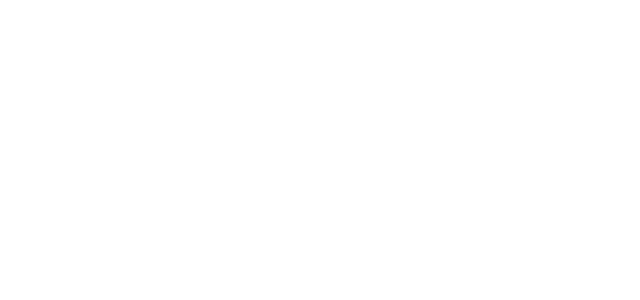
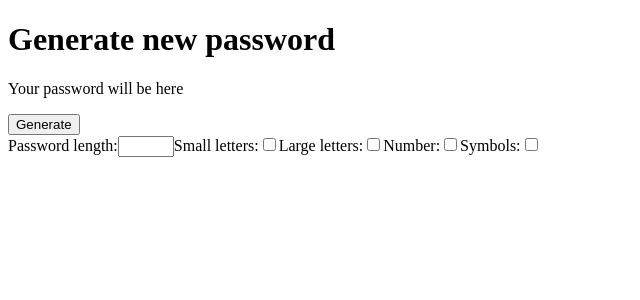
Before and after one commit to szymg2001/password-tool, a React (Vite) app in the folder password-tool/: page / in a window 1280 px wide. Shown: the top 300 px of the page, without its empty margins (0-640 px from the left). Built offline with nearby package versions, Linux system fonts and the light colour scheme.

Commit message:
Added GeneratePassword component with jest tests implemented for inputs

```diff
--- a/password-tool/src/App.tsx
+++ b/password-tool/src/App.tsx
@@ -1,10 +1,11 @@
+import GeneratePassword from "./components/GeneratePassword";
 import { useAppContext } from "./context/appContext";
 
 function App() {
   let appContext = useAppContext();
   return (
     <div className="container">
-      <>{}</>
+      <GeneratePassword />
     </div>
   );
 }
--- /dev/null
+++ b/password-tool/src/components/GeneratePassword.tsx
@@ -0,0 +1,44 @@
+import React from "react";
+import { genRules, password, useAppContext } from "../context/appContext";
+import RuleInput from "./RuleInput";
+
+export default function GeneratePassword() {
+  let [password, setPassword] = React.useState<password | null>(null);
+  let [rules, setRules] = React.useState<genRules>({
+    length: 12,
+  });
+  let { generatePassword } = useAppContext();
+
+  const updateRule = (ruleName: keyof genRules, value: boolean) => {
+    setRules((prev) => ({ ...prev, [ruleName]: value }));
+  };
+
+  return (
+    <div className="generate-password__container">
+      <h1 className="generate-password__header">Generate new password</h1>
+      <p className="generate-password__result">
+        {password ? password.value : "Your password will be here"}
+      </p>
+      <button onClick={() => setPassword(generatePassword(rules))}>
+        Generate
+      </button>
+      <div className="generate-passwords__rules">
+        <label>
+          Password length:
+          <input
+            type="number"
+            min={1}
+            max={32}
+            onChange={(e) =>
+              setRules((prev) => ({ ...prev, length: e.target.value }))
+            }
+          />
+        </label>
+        <RuleInput label="Small letters" onCheck={updateRule} />
+        <RuleInput label="Large letters" onCheck={updateRule} />
+        <RuleInput label="Number" onCheck={updateRule} />
+        <RuleInput label="Symbols" onCheck={updateRule} />
+      </div>
+    </div>
+  );
+}
--- /dev/null
+++ b/password-tool/src/components/RuleInput.tsx
@@ -0,0 +1,31 @@
+import React from "react";
+import { genRules } from "../context/appContext";
+
+interface RuleInputProps {
+  label: string;
+  onCheck: (ruleName: keyof genRules, isChecked: boolean) => void;
+}
+
+type labels = "Numbers" | "Small letters" | "Symbols" | "Large letters";
+
+export default function RuleInput({ label, onCheck }: RuleInputProps) {
+  let rules: { label: labels; ruleName: keyof genRules }[] = [
+    { label: "Numbers", ruleName: "numbers" },
+    { label: "Small letters", ruleName: "smallLetters" },
+    { label: "Symbols", ruleName: "symbols" },
+    { label: "Large letters", ruleName: "largeLetters" },
+  ];
+
+  let rule = rules.find((el) => el.label === label)?.ruleName || "smallLetters";
+
+  const handleCheck = (e: React.ChangeEvent<HTMLInputElement>) => {
+    onCheck(rule, e.target.checked);
+  };
+
+  return (
+    <label>
+      {`${label}:`}
+      <input type="checkbox" onChange={handleCheck} />
+    </label>
+  );
+}
--- a/password-tool/src/context/appContext.tsx
+++ b/password-tool/src/context/appContext.tsx
@@ -1,7 +1,7 @@
 import React, { ReactNode } from "react";
 import useLocalStorage from "../hooks/useLocalStorage";
 
-type genRules = {
+export type genRules = {
   smallLetters?: boolean;
   largeLetters?: boolean;
   numbers?: boolean;
@@ -10,7 +10,7 @@ type genRules = {
   comment?: string;
 };
 
-type password = {
+export type password = {
   value: string;
   comment?: string;
   date: Date;
@@ -51,8 +51,8 @@ export function AppContextProvider({ children }: { children: ReactNode }) {
     largeLetters && (generateFromString += lg);
     numbers && (generateFromString += nb);
     symbols && (generateFromString += symb);
-    smallLetters ||
-      (generateFromString.length === 0 && (generateFromString += sm));
+    if (smallLetters || generateFromString.length === 0)
+      generateFromString += sm;
 
     for (let i = 0; i < length; i++) {
       result.value +=
```
Also changed, not shown: 2 other files (tests, documents, lock files or other folders).
